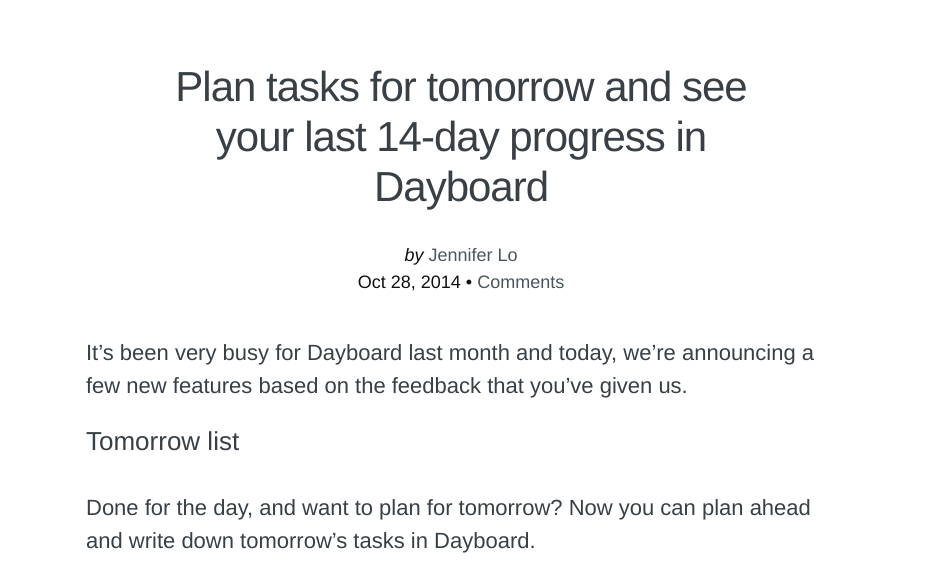
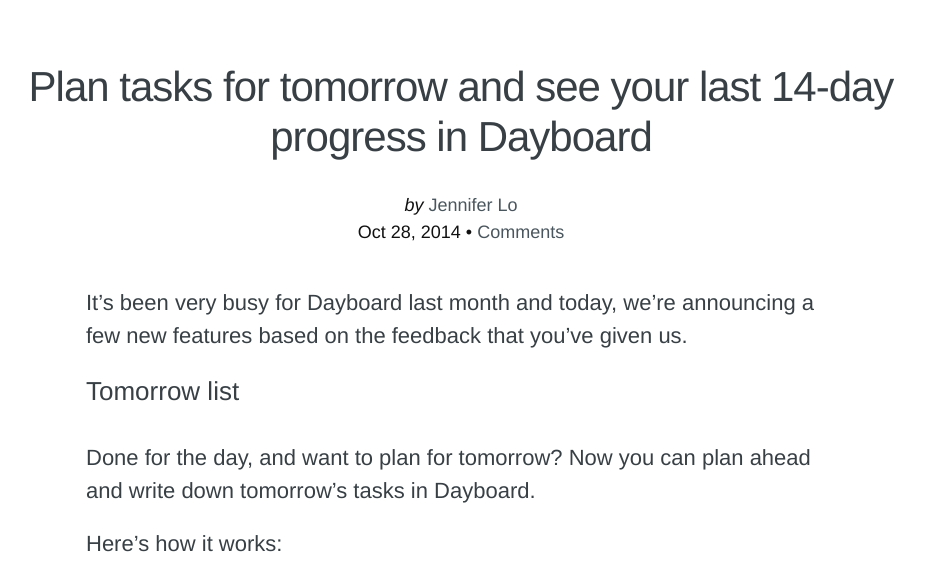
Before and after one commit to dayboard/blog, a Jekyll site: the page built from _posts/tumblr/2014-10-27-plan-tasks-for-tomorrow-and-see-last-14-day-progress.html, in a window 1280 px wide. Shown: the part 120-698 px from the top of the page, without its empty margins (179-1104 px from the left). Built offline with Jekyll 4.4.1, drawn with Linux system fonts in a browser that asks for light colours; nearby versions of some CDN libraries; comment, search, counter and statistics services are not loaded; grey boxes are pictures that could not be loaded.

Commit message:
Changed padding of blog-title

```diff
--- a/_sass/_layout.scss
+++ b/_sass/_layout.scss
@@ -346,7 +346,7 @@
       color: $dg1;
       letter-spacing: -1px;
       line-height: 50px;
-      padding: 0 340px;
+      padding: 0 200px;
 
       @include media-query($on-laptop) { font-size: 36px; }
     }
```
